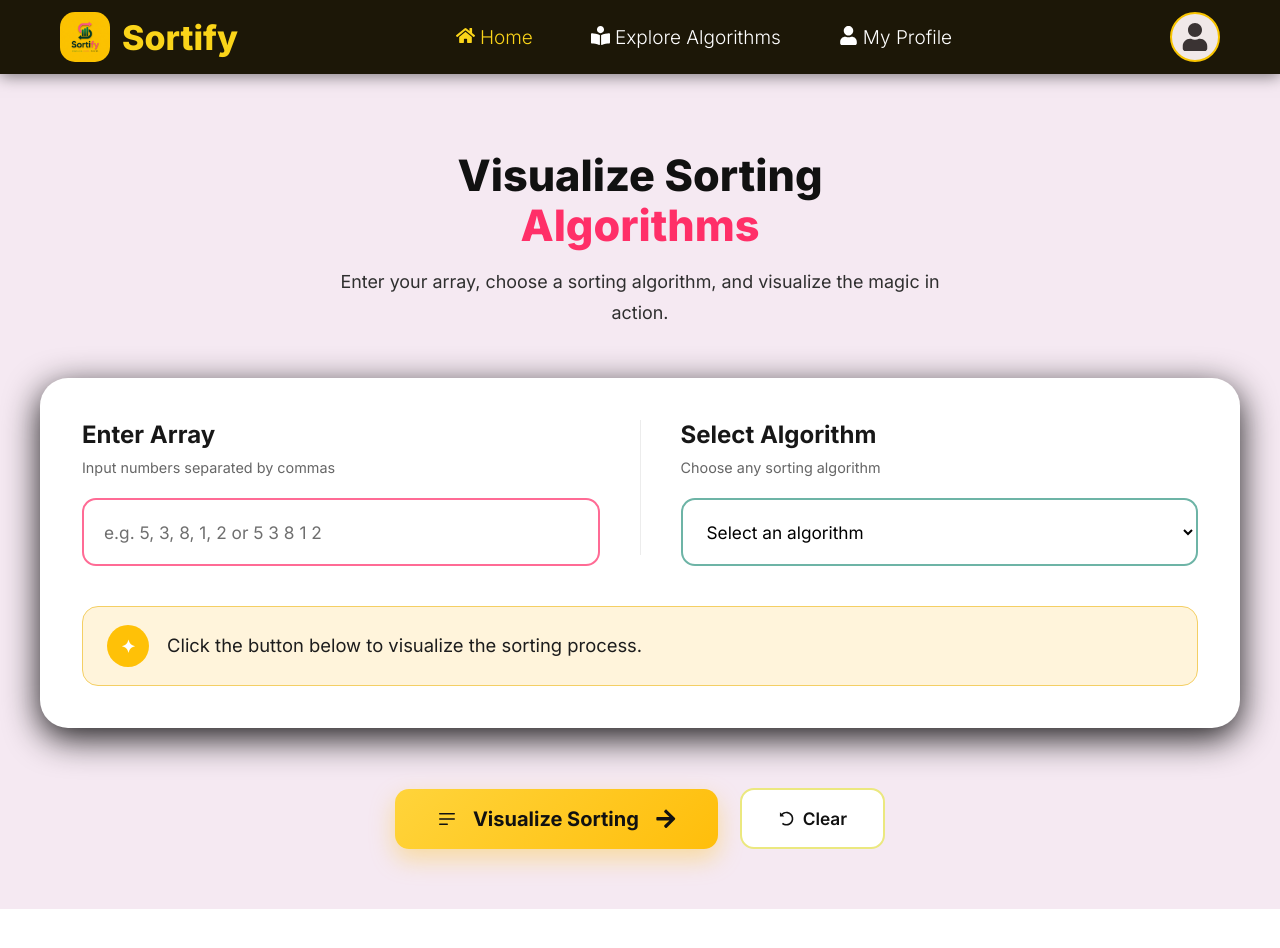
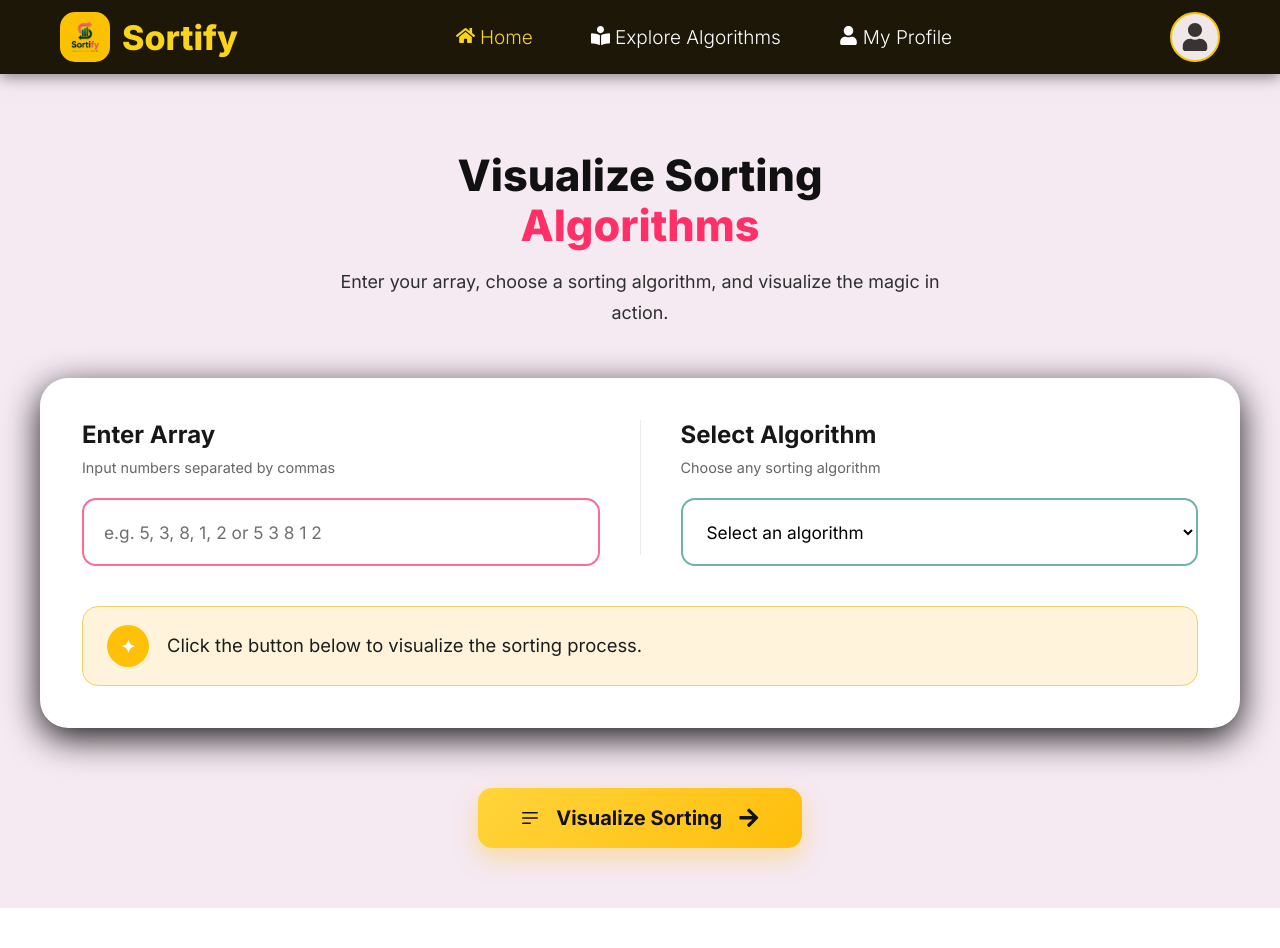
Before and after one commit to TanishaTrivedi123/Sorting-Visualizer, a React (Vite) app in the folder frontend/: page /sorting in a window 1280 px wide. Shown: the top 948 px of the page. Built offline with nearby package versions, Linux system fonts and the light colour scheme.

Commit message:
Now i finally completed my bubble sort logic

```diff
--- a/frontend/src/components/HomePage/Hero/Hero.jsx
+++ b/frontend/src/components/HomePage/Hero/Hero.jsx
@@ -4,7 +4,6 @@ import { useNavigate } from "react-router-dom";
 import styles from "./Hero.module.css";
 import { FaArrowRight } from "react-icons/fa";
 import { HiMiniBars3BottomLeft } from "react-icons/hi2";
-import { GiAnticlockwiseRotation } from "react-icons/gi";
 import bubbleSort from "../../../algorithms/bubbleSort";
 import { setSortingData } from "../../../redux/slices/sortingSlice";
 
@@ -149,11 +148,6 @@ const Hero = () => {
 
             <FaArrowRight className={styles.arrowIcon} />
           </button>
-
-          <button className={styles.clearBtn}>
-            <GiAnticlockwiseRotation className={styles.clearIcon} />
-            <span>Clear</span>
-          </button>
         </div>
       </div>
     </section>
--- a/frontend/src/components/VisualizationPage/PageHeader/PageHeader.jsx
+++ b/frontend/src/components/VisualizationPage/PageHeader/PageHeader.jsx
@@ -1,11 +1,14 @@
 import React from "react";
 import { FaArrowLeft } from "react-icons/fa6";
 import styles from "./PageHeader.module.css";
+import { useNavigate } from "react-router-dom";
 
 const PageHeader = () => {
+  const navigate = useNavigate();
+
   return (
     <header className={styles.header}>
-      <button className={styles.backBtn}>
+      <button onClick={() => navigate("/sorting")} className={styles.backBtn}>
         <FaArrowLeft />
         <span>Back to Home</span>
       </button>
```
